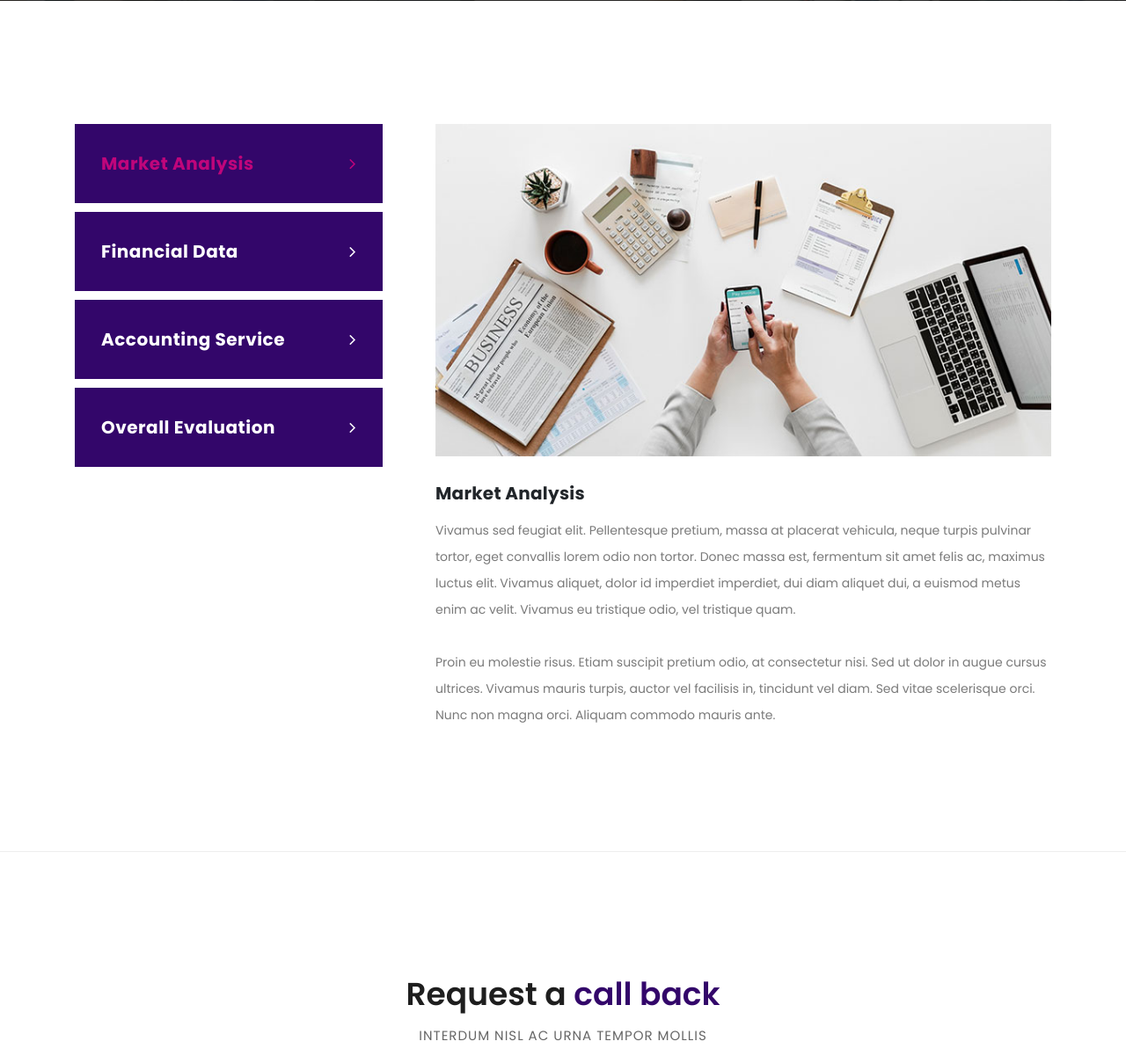
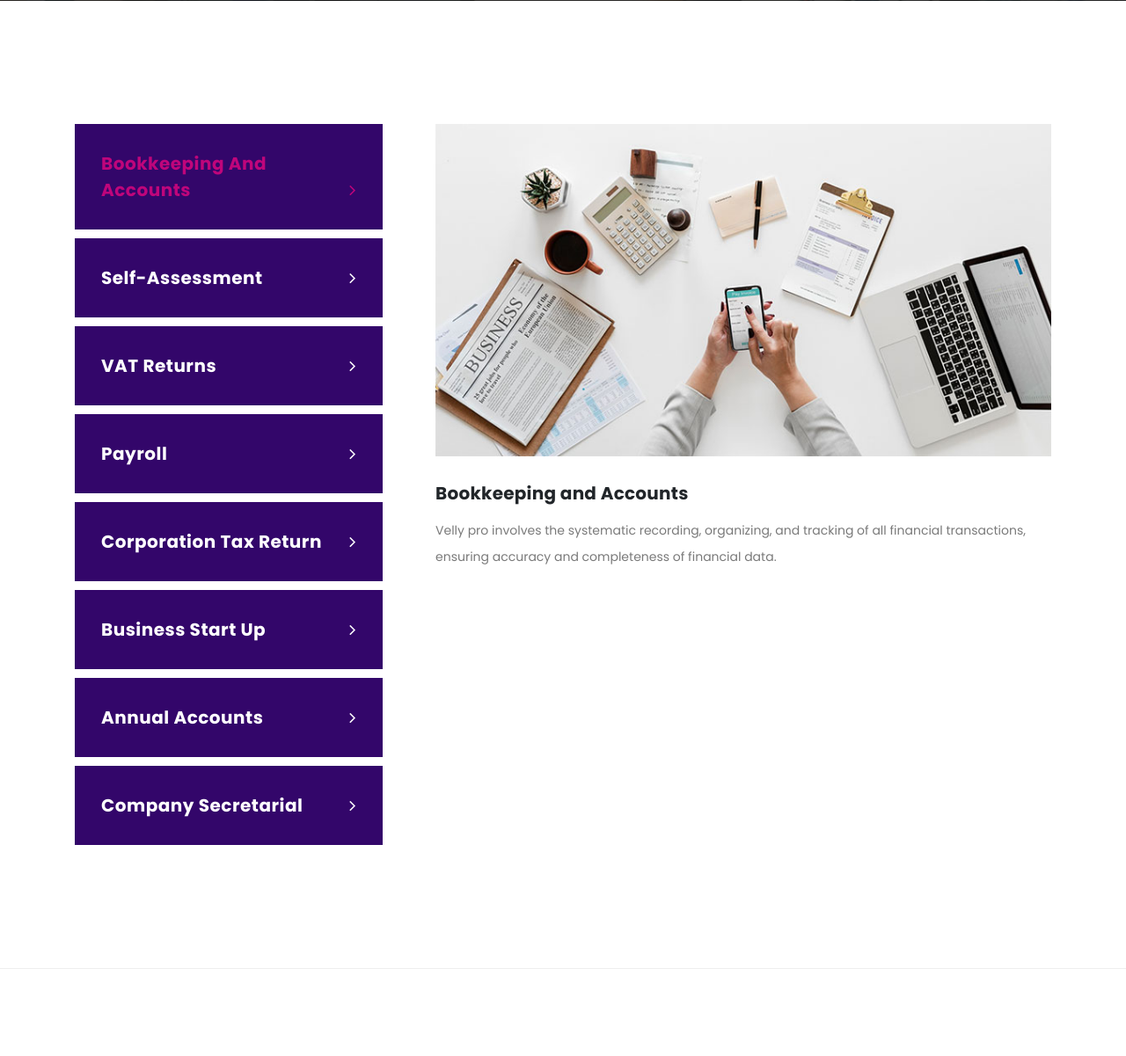
Before and after one commit to NeelPots/VellyProfessional, a Django app: page /services in a window 1280 px wide. Shown: the part 509-1710 px from the top of the page at 88% size. Run offline with Django 4.2, Linux system fonts and the light colour scheme; some libraries are stand-ins or nearby versions.

Commit message:
updated save

```diff
--- a/templates/services.html
+++ b/templates/services.html
@@ -144,22 +144,42 @@ https://templatemo.com/tm-545-finance-business
             <ul>
               <li>
                 <a href="#tabs-1"
-                  >Market Analysis <i class="fa fa-angle-right"></i
+                  >Bookkeeping and Accounts <i class="fa fa-angle-right"></i
                 ></a>
               </li>
               <li>
                 <a href="#tabs-2"
-                  >Financial Data <i class="fa fa-angle-right"></i
+                  >Self-Assessment<i class="fa fa-angle-right"></i
                 ></a>
               </li>
               <li>
                 <a href="#tabs-3"
-                  >Accounting Service <i class="fa fa-angle-right"></i
+                  >VAT Returns <i class="fa fa-angle-right"></i
                 ></a>
               </li>
               <li>
                 <a href="#tabs-4"
-                  >Overall Evaluation <i class="fa fa-angle-right"></i
+                  >Payroll<i class="fa fa-angle-right"></i
+                ></a>
+              </li>
+              <li>
+                <a href="#tabs-5"
+                  >Corporation Tax Return<i class="fa fa-angle-right"></i
+                ></a>
+              </li>
+              <li>
+                <a href="#tabs-6"
+                  >Business Start Up<i class="fa fa-angle-right"></i
+                ></a>
+              </li>
+              <li>
+                <a href="#tabs-7"
+                  >Annual accounts<i class="fa fa-angle-right"></i
+                ></a>
+              </li>
+              <li>
+                <a href="#tabs-8"
+                  >Company Secretarial<i class="fa fa-angle-right"></i
                 ></a>
               </li>
             </ul>
@@ -168,69 +188,55 @@ https://templatemo.com/tm-545-finance-business
             <section class="tabs-content">
               <article id="tabs-1">
                 <img src="assets/images/single_service_01.jpg" alt="" />
-                <h4>Market Analysis</h4>
+                <h4>Bookkeeping and Accounts</h4>
                 <p>
-                  Vivamus sed feugiat elit. Pellentesque pretium, massa at
-                  placerat vehicula, neque turpis pulvinar tortor, eget
-                  convallis lorem odio non tortor. Donec massa est, fermentum
-                  sit amet felis ac, maximus luctus elit. Vivamus aliquet, dolor
-                  id imperdiet imperdiet, dui diam aliquet dui, a euismod metus
-                  enim ac velit. Vivamus eu tristique odio, vel tristique quam.
-                  <br /><br />Proin eu molestie risus. Etiam suscipit pretium
-                  odio, at consectetur nisi. Sed ut dolor in augue cursus
-                  ultrices. Vivamus mauris turpis, auctor vel facilisis in,
-                  tincidunt vel diam. Sed vitae scelerisque orci. Nunc non magna
-                  orci. Aliquam commodo mauris ante.
+                  Velly pro involves the systematic recording, organizing, and tracking of all financial transactions, ensuring accuracy and completeness of financial data.
                 </p>
               </article>
               <article id="tabs-2">
                 <img src="assets/images/single_service_02.jpg" alt="" />
-                <h4>Financial Data</h4>
+                <h4>Self-Assessment</h4>
                 <p>
-                  Sed ut dolor in augue cursus ultrices. Vivamus mauris turpis,
-                  auctor vel facilisis in, tincidunt vel diam. Sed vitae
-                  scelerisque orci. Nunc non magna orci. Aliquam commodo mauris
-                  ante, quis posuere nibh vestibulum sit amet
-                  <br /><br />Pellentesque pretium, massa at placerat vehicula,
-                  neque turpis pulvinar tortor, eget convallis lorem odio non
-                  tortor. Donec massa est, fermentum sit amet felis ac, maximus
-                  luctus elit. Vivamus aliquet, dolor id imperdiet imperdiet,
-                  dui diam aliquet dui, a euismod metus enim ac velit. Vivamus
-                  eu tristique odio, vel tristique quam.
+                  When preparing your self-assessment tax return and filing it on behalf of HM Revenue & Customs we will also review your circumstances and advise on any future implications.
                 </p>
               </article>
               <article id="tabs-3">
                 <img src="assets/images/single_service_03.jpg" alt="" />
-                <h4>Accounting Service</h4>
+                <h4>VAT Returns</h4>
                 <p>
-                  Mauris lobortis quam id dictum dignissim. Donec pellentesque
-                  erat dolor, cursus dapibus turpis hendrerit quis. Suspendisse
-                  at suscipit arcu. Nulla sed erat lectus. Nulla facilisi. In
-                  sit amet neque sapien. Donec scelerisque mi at gravida
-                  efficitur. Nunc lacinia a est eu malesuada. Curabitur eleifend
-                  elit sapien, sed pulvinar orci luctus eget. <br /><br />Class
-                  aptent taciti sociosqu ad litora torquent per conubia nostra,
-                  per inceptos himenaeos. Nunc vel ultrices nulla, ac tincidunt
-                  eros. Aenean quis tellus velit. Praesent pretium justo non
-                  auctor condimentum.
+                  We handle the completion and online submission of all tax returns, including quarterly, monthly, and annual filings. Our expert team ensures accurate and timely compliance with tax laws.
                 </p>
               </article>
               <article id="tabs-4">
                 <img src="assets/images/single_service_04.jpg" alt="" />
-                <h4>Overall Evaluation</h4>
+                <h4>Payroll</h4>
                 <p>
-                  Integer vehicula sapien quis dolor efficitur, eget molestie
-                  eros tempus. Curabitur sollicitudin, tortor at suscipit
-                  volutpat, nisi arcu aliquet dui, vitae semper sem turpis quis
-                  libero. Quisque vulputate lacinia nisl ac lobortis. Ut
-                  ultricies maximus turpis, in sollicitudin ligula posuere vel.
-                  <br /><br />Donec finibus maximus neque, vitae egestas quam
-                  imperdiet nec. Proin nec mauris eu tortor consectetur
-                  tristique. Etiam suscipit ante a odio consequat, in ornare
-                  lacus suscipit. Cras ac libero massa. Quisque rhoncus velit
-                  feugiat vulputate mollis. Donec nisl eros, malesuada sed nisi
-                  id, condimentum condimentum quam.
+                 We are qualified Chartered Institute of Payroll processional and experience in payroll from wide range of client – GP Practice, Dentist, Schools and any size of business.
                 </p>
+              </article>
+              <article id="tabs-5">
+                <img src="assets/images/single_service_04.jpg" alt="" />
+                <h4>Corporation Tax Return</h4>
+                <p>
+                 Our dedicated service includes the timely completion and submission of your full accounts to HM Revenue & Customs, ensuring compliance and peace of mind.                </p>
+              </article>
+              <article id="tabs-6">
+                <img src="assets/images/single_service_04.jpg" alt="" />
+                <h4>Business Start Up</h4>
+                <p>
+                 Our expert team ensures your business meets all statutory requirements, encompassing every aspect, to keep you fully compliant and worry-free.                </p>
+              </article>
+              <article id="tabs-7">
+                <img src="assets/images/single_service_04.jpg" alt="" />
+                <h4>Annual accounts</h4>
+                <p>
+                 We handle annual accounts for limited companies, sole traders, startups, and partnerships. Expert assistance for your financial compliance needs.                </p>
+              </article>
+              <article id="tabs-8">
+                <img src="assets/images/single_service_04.jpg" alt="" />
+                <h4>Company Secretarial</h4>
+                <p>
+                 We assist with Limited Company formation, providing Incorporation certificates, statutory records, and copies of the memorandum and articles of association. Simplify the process with our expertise.                </p>
               </article>
             </section>
           </div>
```
